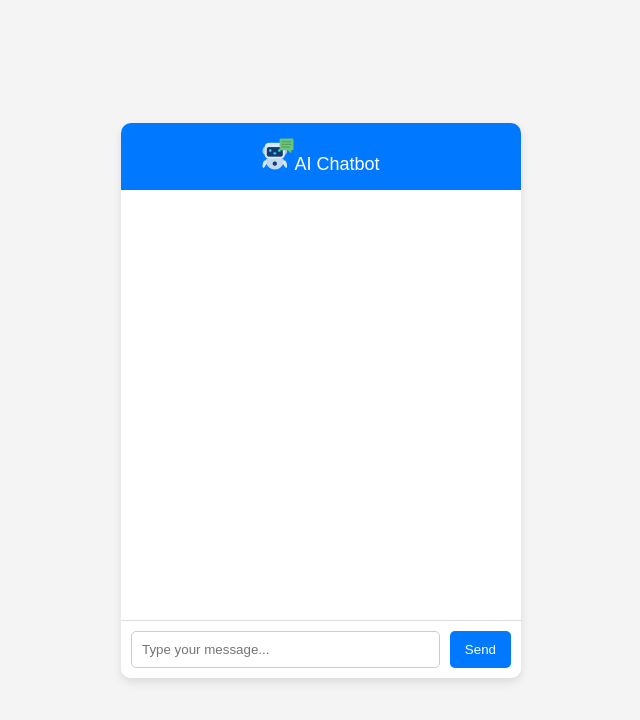
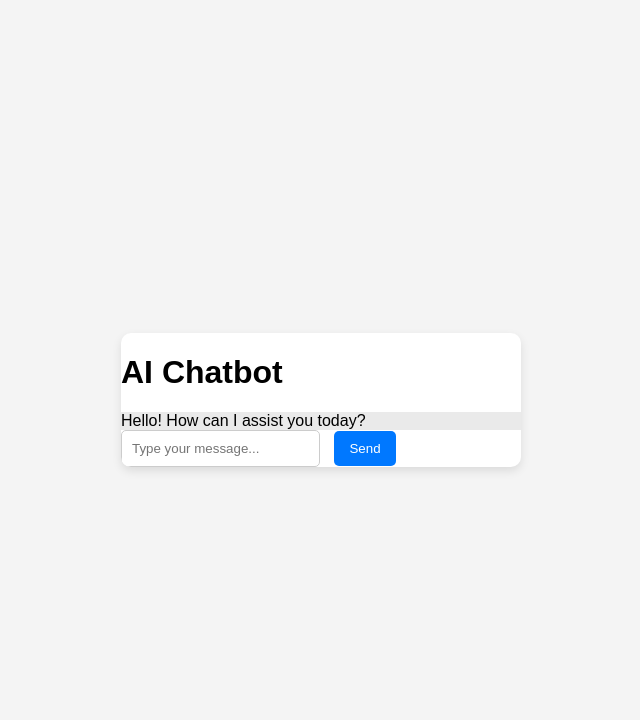
Before and after one commit to kiran-naik1/CareerQuest, a plain HTML site: page chatbot/frontend/index.html in a window 1280 px wide. Shown: the whole page, without its empty margins (319-959 px from the left). Drawn offline with Linux system fonts and the light colour scheme.

Commit message:
Update index.html

```diff
--- a/chatbot/frontend/index.html
+++ b/chatbot/frontend/index.html
@@ -3,26 +3,20 @@
   <head>
     <meta charset="UTF-8" />
     <meta name="viewport" content="width=device-width, initial-scale=1.0" />
-    <title>Chatbot</title>
+    <title>AI Chatbot</title>
     <link rel="stylesheet" href="styles.css" />
+    <script src="script.js" defer></script>
   </head>
   <body>
     <div class="chat-container">
-      <div class="chat-header">
-        <img src="assistant.png" style="height: 2rem" />AI Chatbot
+      <h1>AI Chatbot</h1>
+      <div class="chat-box" id="chat-box">
+        <div class="bot-message">Hello! How can I assist you today?</div>
       </div>
-      <div class="chatbox" id="chatbox"></div>
-      <div class="chat-input">
-        <input
-          type="text"
-          id="userInput"
-          placeholder="Type your message..."
-          onkeypress="handleKeyPress(event)"
-        />
+      <div class="input-container">
+        <input type="text" id="user-input" placeholder="Type your message..." />
         <button onclick="sendMessage()">Send</button>
       </div>
     </div>
-
-    <script src="script.js"></script>
   </body>
 </html>
```
